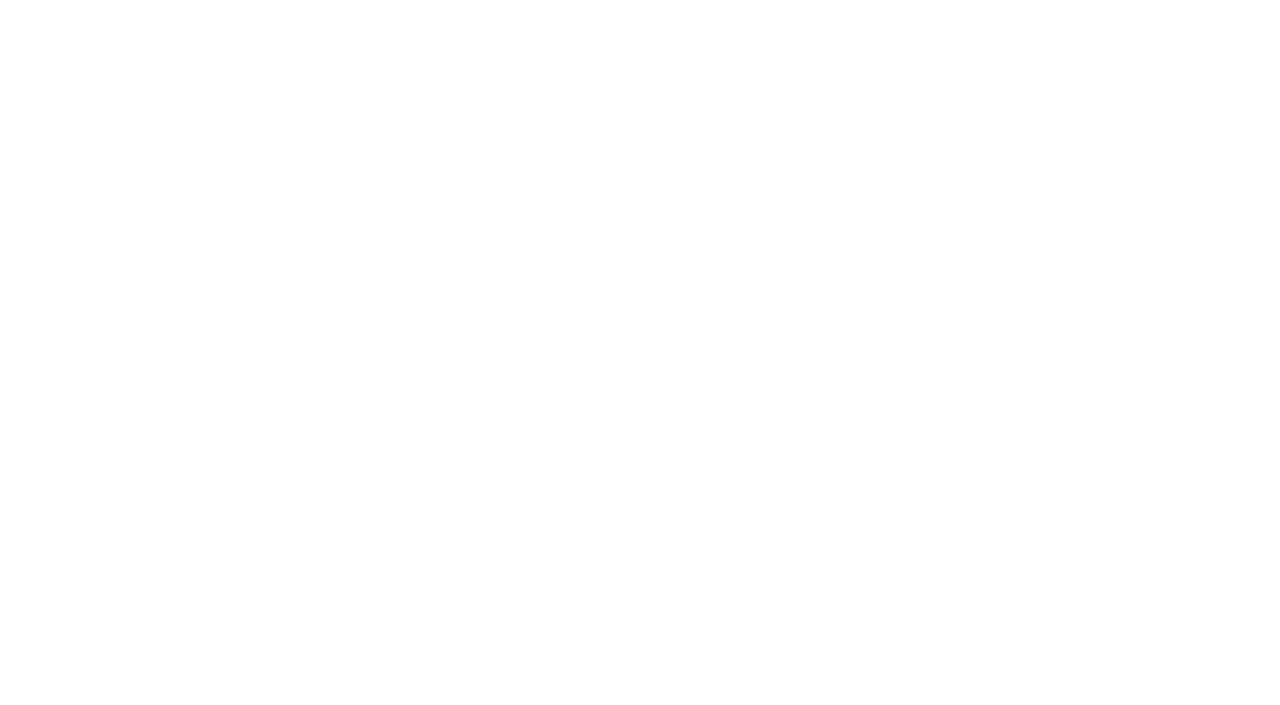
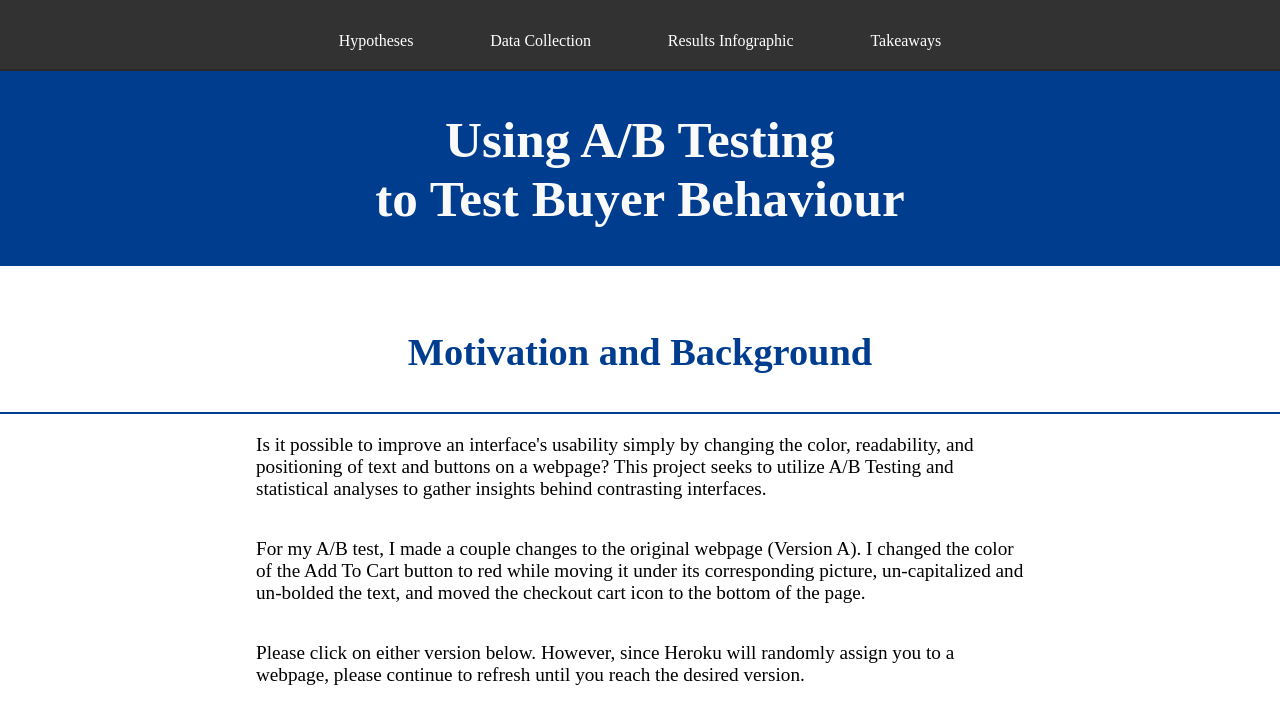
Before and after one commit to Jwhang7799/ABTestingPage, a PHP site: page / in a window 1280 px wide. Before the commit the part shown is empty. Shown: the top 705 px of the page. Run offline with PHP 8.4, Linux system fonts and the light colour scheme.

Commit message:
submission

```diff
--- a/home.html
+++ b/home.html
@@ -2,13 +2,127 @@
 
 <html>
   <head>
-    <title>INSERT TITLE HERE!</title>
+    <title>A/B Testing</title>
     <link rel="stylesheet" href="index.css">
-    <!-- TODO: add additional links here! e.g. fonts, icons, more stylesheets, etc. -->
     <meta content="width=device-width, initial-scale=1" name="viewport" />
   </head>
 
   <body>
-    <!-- TODO: put your HTML code here! -->
+    <nav>
+      <ul class="navList">
+        <li class="links"><a href="#hypo">Hypotheses</a></li>
+        <li class="links"><a href="#data">Data Collection</a></li>
+        <li class="links"><a href="#results">Results Infographic</a></li>
+        <li class="links"><a href="#takeaways">Takeaways</a></li>
+      </ul>
+    </nav>
+    <div>
+      <div class="title">
+        <div class="titleText">Using A/B Testing</div>
+        <div class="titleText">to Test Buyer Behaviour</div>
+      </div>
+      <div class="subtitle">Motivation and Background</div>
+      <p>
+        Is it possible to improve an interface's usability simply by changing the color, readability, and positioning of text and buttons on a webpage?
+        This project seeks to utilize A/B Testing and statistical analyses to gather insights behind contrasting interfaces.
+      </p>
+      <p>
+        For my A/B test, I made a couple changes to the original webpage (Version A). I changed the color of the Add To Cart button to red while moving it under its corresponding
+        picture, un-capitalized and un-bolded the text, and moved the checkout cart icon to the bottom of the page.
+      </p>
+      <p>Please click on either version below. However, since Heroku will randomly assign you to a webpage, please continue to refresh until you reach the desired version.</p>
+      <div class="vContainer">
+        <div style="align-items: center;">
+          <a href="https://secret-dusk-80370.herokuapp.com/">
+            <img class="ver" src='./images/VA.png'>
+            <p><b>Version A</b></p>
+          </a>
+        </div>
+        <a href="https://secret-dusk-80370.herokuapp.com/">
+          <div style="align-items: center;">
+            <img class="ver" src='./images/VB.png'>
+            <p><b>Version B</b></p>
+          </div>
+        </a>
+      </div>
+    </div>
+    <div id="hypo">
+        <div class="subtitle" style="color: #003D8F;">Hypotheses</div>
+      <p>
+        In evaluating the two different interfaces, I decided to use the user's time to completion and return rate.
+        The interface's average time to completion is defined as: the average time it takes for a user to order $150 worth of cacti.
+        The interface's return rate is defined as: the number of users returned to the page after proceeding to checkout.
+      </p>
+      <p><b>Time to Completion</b></p>
+      <p>
+        Null Hypothesis: The average time to completion for users of Version A is equal to or less than that of users of Version B
+        when at least $150 worth of cacti are added to the user's cart.
+      </p>
+      <p>
+        Alternative Hypothesis: The average time to completion for users of Version B is significantly lower than that of users of Version A
+        when at least $150 worth of cacti are added to the user's cart.
+      </p>
+      <p>
+        Reasoning: The changes that were made to B were all made in hopes that they increased the interface's usability. First, the red button hopes to
+        grab the user's attention more quickly since red is supposed to be the color that our eyes notice first. Furthermore, the un-capitalized and un-bolded text hopes to
+        make the text easier (and thus quicker) for the user to read. The repositioning of the buttons under the text and the moving the shopping cart to
+        bottom of the screen seeks to minimize the horizontal distance that the user's mouse must move and to create a logical flow that enables the user to
+        purchase $150 worth of cacti more efficiently.
+      </p>
+      <p><b>Return Rate</b></p>
+      <p>
+        Null Hypothesis: There is no statistically significant difference in the return rate for users that add at least $150 worth of cacti to their cart
+        using Version A or Version B.
+      </p>
+      <p>
+        Alternative Hypothesis: The return rate of Version B is statistically different than that of users of Version A when at least $150 worth of cacti are added to the user's cart.
+      </p>
+      <p>
+        Reasoning: Since the changes that I made were all in hopes of increasing the interface's usability, my alternative hypothesis was that the return rate of Version B
+        should be different than that of Version A since users should be able to more quickly and efficiently find what they are looking for
+        and not have a need to return. Changes, like making the text easier to read, should allow users to calculate their total cost more efficiently and therefore not have to
+        return to the purchasing page as often because they are under $150.
+      </p>
+    </div>
+    <div class="container">
+      <div id="data" class="subtitle">Collecting Data and Applying Scripts</div>
+      <p>
+        In gathering data for my two interfaces, I deployed both webpages via Heroku, which randomly selects either Version A or B to display for each user
+        that visits the webpage. Each user was tasked with filling their cart with at least $150 worth of cacti, and each user’s session and actions were logged.
+        Then, I calculated the average time to completion and the return rate for A and B and removed any noticeable outliers.
+      </p>
+    <div id= "results" class="subtitle">Results Infographic</div>
+    <div class='container'>
+      <img class='info' src='./images/A_B Infographic.png'>
+      <p style="padding-top: 3vw;">
+        <b>Time to Completion:</b>
+        Since the p-value resulting from the one-tailed t-test for time to completion was 0.240, which is greater than 0.05, we fail to reject the null hypothesis.
+        There is not enough evidence to suggest that the average time to completion for users of Version B is significantly lower than that of users of Version A when at
+        least $150 worth of cacti are added to the user's cart.
+      </p>
+      <p>
+        <b>Return Rate:</b>
+        Since the p-value resulting from the chi-squared test for return rate was 0.255, which is greater than 0.05, we fail to reject the null hypothesis.
+        There is not enough evidence to suggest that the return rate of users of Version B is different than that of users of Version A when at least $150 worth of
+        cacti are added to the user's cart.
+      </p>
+    </div>
+    <div id="takeaways" style="padding-bottom: 3vw;">
+      <div class="subtitle">
+        Insights and Takeaways
+      </div>
+      <ul class="insightList">
+        <li class="insight">Limitations that may have influenced the outcome include: not having enough user datapoints, being unable to see why some removed outliers were so heavily skewed,
+          and having a somewhat uneven distribution of users who used interface A  or B.
+        </li>
+        <li class="insight">I assumed that users would go to the most expensive item immediately to purchase $150 worth as quickly as possible.
+          Therefore, this undergoes the assumption that the user would scroll down the page regardless. However, if the user only purchased the first item they saw, it would be most efficient to have the
+          cart at the top of the page. Furthermore, though Version B's cart was also placed on the left side under the purchaseable items to minimize the distance the user's mouse would have to travel,
+          this may have made it difficult for users to locate the cart since submit/checkout buttons tend to be on the right side of an interface.
+        </li>
+        <li class="insight">Since the checkout page was consistent across both versions, it makes sense that there was no significant difference in return rate.</li>
+        <li class="insight">My results reveal that although certain changes may be made to increase the interface's usability, an unfamiliar design may actually have no effect, or, possibly the opposite effect than intended.</li>
+      </ul>
+    </div>
   </body>
 </html>
--- a/index.css
+++ b/index.css
@@ -1 +1,194 @@
-/* Put your style information here! */
+* {
+    display: flex;
+    flex-direction: column;
+}
+body {
+    margin: 0;
+    padding: 0;
+    display: flex;
+    flex-direction: column;
+    background-color:white;
+    font-size: 4vw;
+}
+title {
+    display: none;
+}
+.vContainer {
+    flex-direction: row;
+    justify-content: center;
+    flex-wrap: wrap;
+}
+.ver {
+    width: 80vw;
+    height: 40vw;
+    padding-left: 5vw;
+    padding-right: 5vw;
+    padding-top: 3vw;
+}
+nav {
+    background-color:  rgb(50, 50, 50);
+    justify-content: center;
+    align-items: center;
+    border-bottom: 2px solid rgb(40, 40, 40)
+}
+.navList {
+    list-style: none;
+    flex-direction: row;
+    justify-content: center;
+    align-items: center;
+    padding-top: 1vw;
+    width: 80%;
+    padding-right: 1vw;
+    padding-left: 1vw;
+}
+.links {
+    font-size: 2.5vw;
+    justify-content: center;
+    align-items: center;
+    padding-right: 2vw;
+    padding-left: 2vw;
+    text-align: center;
+}
+a {
+    color: white;
+    text-decoration: none;
+}
+a:hover {
+    text-decoration: underline;
+}
+.title {
+    justify-content: center;
+    align-items: center;
+    padding-top: 5vw;
+    background-color: #003D8F;
+    padding-bottom: 5vw;
+}
+.titleText {
+    font-size: 8vw;
+    font-weight: bold;
+    color: rgb(250, 250, 250);
+}
+.subtitle {
+    font-size: 8vw;
+    font-weight: bold;
+    padding-bottom: 3vw;
+    padding-top: 5vw;
+    align-items: center;
+    background-color:white;
+    width: 100%;
+    color:#003D8F;
+    border-bottom: 2px solid #003D8F;
+    text-align: center;
+    flex-wrap: wrap;
+}
+.container {
+    justify-content: center;
+    align-items: center;
+}
+p {
+    padding-left: 10vw;
+    padding-right: 10vw;
+}
+.desktopContainer {
+    flex-direction: row;
+    flex-wrap: wrap;
+    justify-content: center;
+}
+.info {
+    padding-top: 3vw;
+    width: 80vw;
+    height: 200vw;
+}
+.insightList {
+    padding-left: 10vw;
+    padding-right: 10vw;
+    align-items: flex-start;
+}
+.insight {
+    display: list-item;
+    padding-bottom: 2vw;
+}
+
+@media only screen and (min-width: 850px) {
+    body {
+        font-size: 1.5vw;
+    }
+    title {
+        display: none;
+    }
+    nav {
+        background-color:  rgb(50, 50, 50);
+        justify-content: center;
+        align-items: center;
+        border-bottom: 2px solid rgb(40, 40, 40)
+    }
+    .navList {
+        list-style: none;
+        flex-direction: row;
+        justify-content: center;
+        align-items: center;
+        padding-top: 1vw;
+        width: 80%;
+    }
+    .links {
+        font-size: 1.25vw;
+        justify-content: space-around;
+        align-items: center;
+        padding-right: 3vw;
+        padding-left: 3vw;
+        text-align: center;
+    }
+    a {
+        color: white;
+        text-decoration: none;
+    }
+    a:hover {
+        text-decoration: underline;
+    }
+    .title {
+        justify-content: center;
+        align-items: center;
+        padding-top: 3vw;
+        background-color: #003D8F;
+        padding-bottom: 3vw;
+    }
+    .titleText {
+        font-size: 4vw;
+        font-weight: bold;
+        color: rgb(250, 250, 250);
+    }
+    .subtitle {
+        font-size: 3vw;
+        font-weight: bold;
+        padding-bottom: 3vw;
+        padding-top: 5vw;
+        align-items: center;
+        background-color:white;
+        width: 100%;
+        color: #003D8F;
+        border-bottom: 2px solid #003D8F;
+        flex-wrap: nowrap;
+    }
+    .container {
+        justify-content: center;
+        align-items: center;
+    }
+    p {
+        padding-left: 20vw;
+        padding-right: 20vw;
+    }
+    .info {
+        width: 40vw;
+        height: 100vw;
+    }
+    .ver {
+        width: 40vw;
+        height: 20vw;
+        padding-left: 5vw;
+        padding-right: 5vw;
+        padding-top: 3vw;
+    }
+    .vContainer {
+    flex-wrap: nowrap;
+}
+}
```
